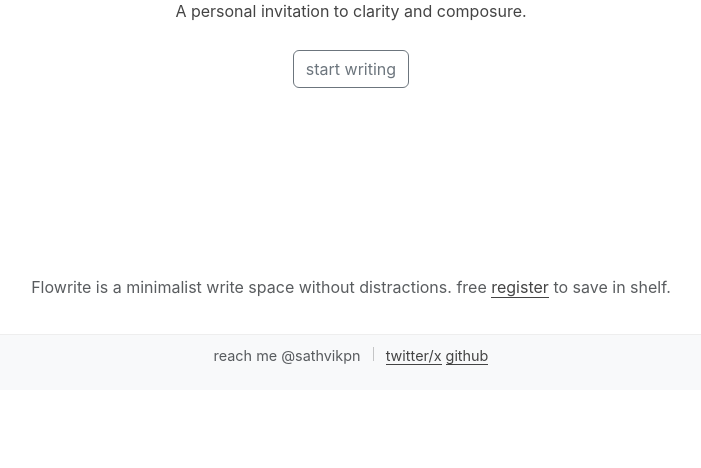
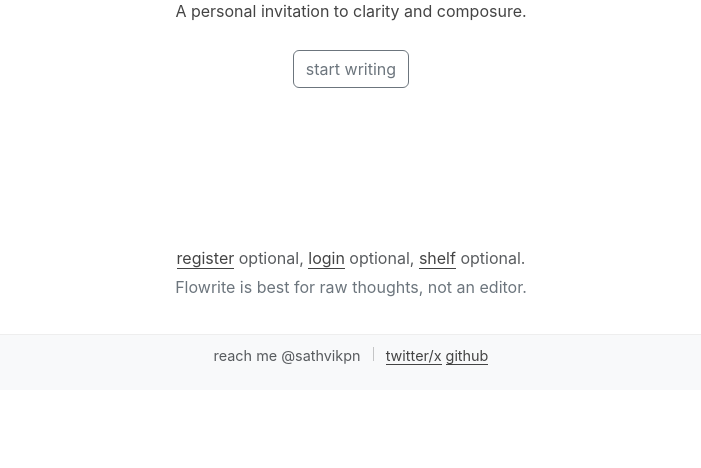
Before and after one commit to SathvikPN/flowrite, a Flask app: page / in a window 1280 px wide. Shown: the part 410-878 px from the top of the page, without its empty margins (289-990 px from the left). Run offline with Flask 3, Linux system fonts and the light colour scheme.

Commit message:
add better footer msg

```diff
--- a/templates/index.html
+++ b/templates/index.html
@@ -20,8 +20,10 @@
          style="z-index:1040; bottom: 80px;">
         <div class="container py-2">
             <p class="text-muted text-center my-2 mb-0">
-                Flowrite is a minimalist write space without distractions. free
-                <a href="/register">register</a> to save in shelf.
+
+               <a href="/register">register</a> optional, <a href="/login">login</a> optional, <a href="/shelf">shelf</a> optional.
+                <br>
+                <span class="text-secondary">Flowrite is best for raw thoughts, not an editor.</span>
             </p>
         </div>
     </div>
```
